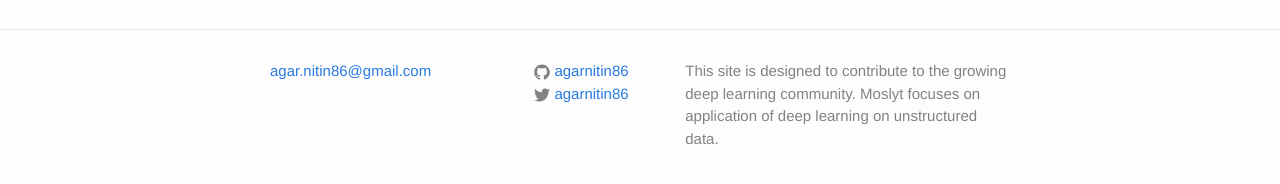
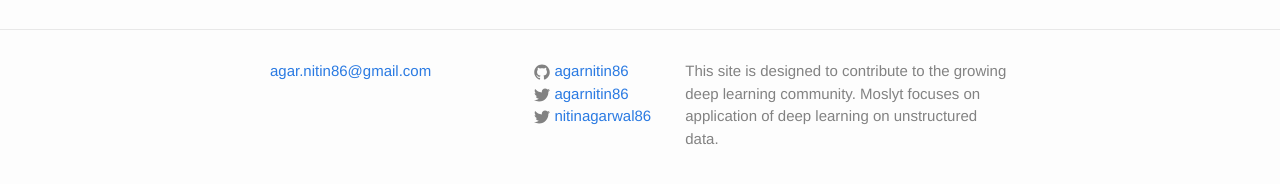
Before and after one commit to agarnitin86/agarnitin86.github.io, a Jekyll site: the page built from index.html, in a window 1280 px wide. Shown: the part 447-631 px from the top of the page. Built offline with Jekyll 4.4.1, drawn with Linux system fonts in a browser that asks for light colours.

Commit message:
Update _config.yml

```diff
--- a/_config.yml
+++ b/_config.yml
@@ -8,6 +8,7 @@ baseurl: "" # the subpath of your site, e.g. /blog/
 url: "http://yourdomain.com" # the base hostname & protocol for your site
 twitter_username: agarnitin86
 github_username:  agarnitin86
+linkedin_username: nitinagarwal86
 
 # Build settings
 markdown: kramdown
```
